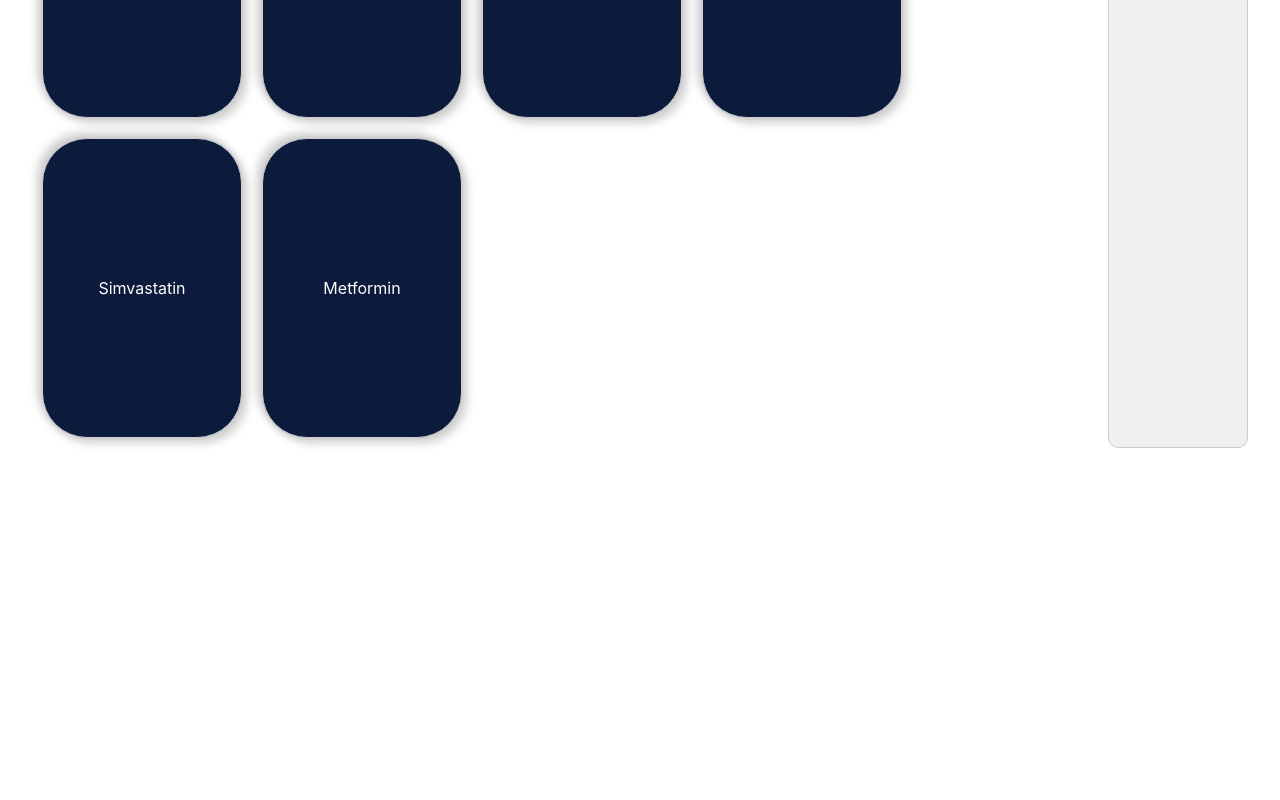
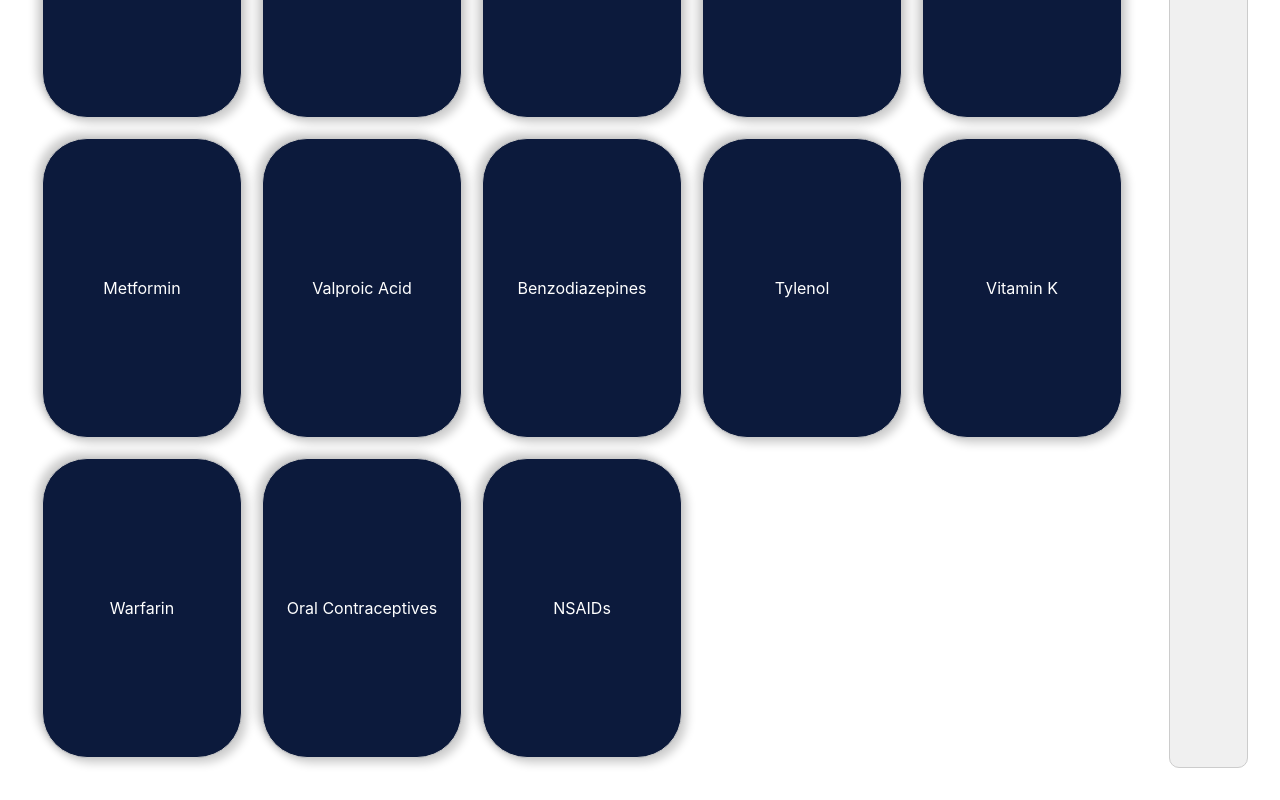
Before and after one commit to Silicon-Smugglers/Front-End, a React (Create React App) app: page /compare in a window 1280 px wide. Shown: the part 392-1192 px from the top of the page. Before the commit the page ends 872 px from the top, so only its background shows below. Built offline with nearby package versions, Linux system fonts and the light colour scheme.

Commit message:
more drugnames

```diff
--- a/src/pages/Compare.js
+++ b/src/pages/Compare.js
@@ -10,6 +10,13 @@
     'Lisinopril',
     'Simvastatin',
     'Metformin',
+    'Valproic Acid',
+    'Benzodiazepines',
+    'Tylenol',
+    'Vitamin K',
+    'Warfarin',
+    'Oral Contraceptives',
+    'NSAIDs'
     // Add more drug names as needed
   ];
 
```
